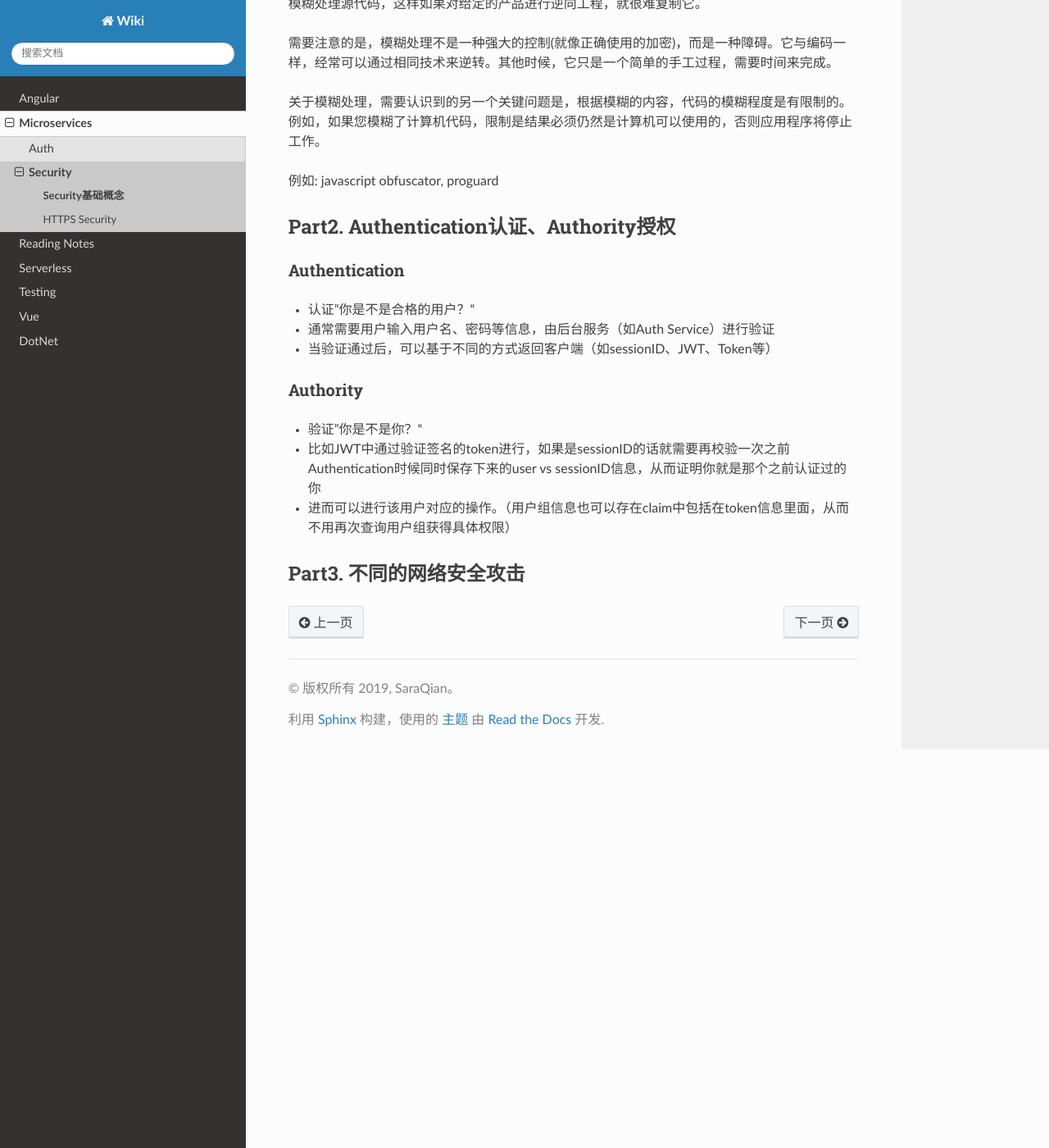
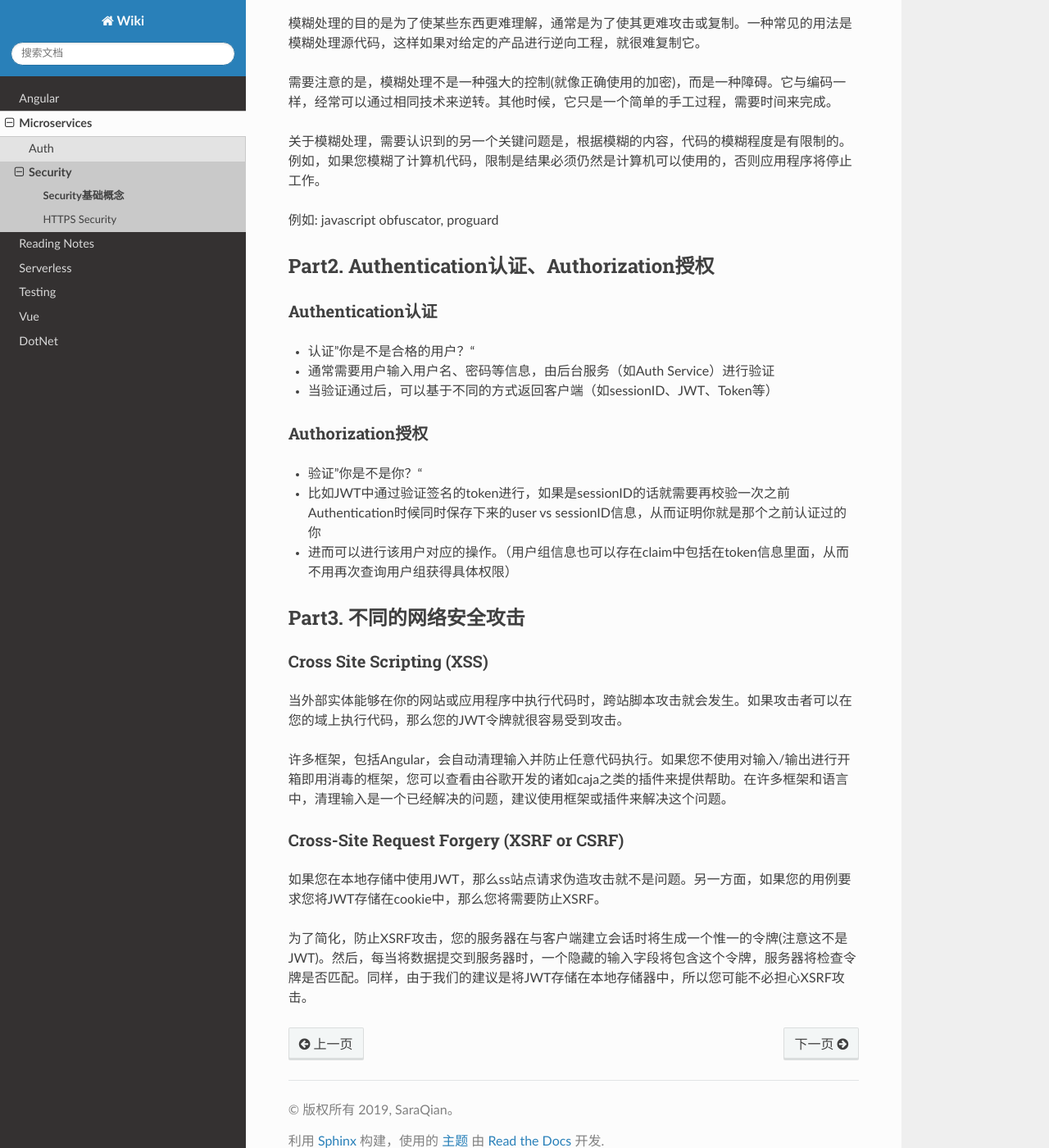
Before and after one commit to abigail830/Sphinx_wiki, a Sphinx documentation site: the page built from source/Microservices/Security/basic_concept.rst, in a window 1280 px wide and 1400 px high, scrolled down 1598 px. Shown: the whole window at 82% size. Built offline with Sphinx 7.4.7 and the Read the Docs theme 2.0.0, drawn with Linux system fonts in a browser that asks for light colours; some of the changed text lies outside the part shown.

Commit message:
Update basic_concept.rst

```diff
--- a/source/Microservices/Security/basic_concept.rst
+++ b/source/Microservices/Security/basic_concept.rst
@@ -4,8 +4,11 @@ Security基础概念
 提到安全的时候，首先需要搞清楚几个概念：
 
 * `Part1. 编码、加密、哈希、模糊`_
-* `Part2. Authentication认证、Authority授权`_
-* `Part3. 不同的网络安全攻击
+* `Part2. Authentication认证、Authorization授权`_
+* `Part3. 不同的网络安全攻击`_
+
+  * `Cross Site Scripting (XSS)`_
+  * `Cross-Site Request Forgery (XSRF or CSRF)`_
 
 
 Part1. 编码、加密、哈希、模糊
@@ -63,19 +66,19 @@ Obfuscation 模糊处理
 例如: javascript obfuscator, proguard
 
 
-Part2. Authentication认证、Authority授权
+Part2. Authentication认证、Authorization授权
 ------------------------------------------------
 
-Authentication
-^^^^^^^^^^^^^^^^^^^^
+Authentication认证
+^^^^^^^^^^^^^^^^^^^^^^^^
 
 * 认证"你是不是合格的用户？“
 * 通常需要用户输入用户名、密码等信息，由后台服务（如Auth Service）进行验证
 * 当验证通过后，可以基于不同的方式返回客户端（如sessionID、JWT、Token等）
 
 
-Authority
-^^^^^^^^^^^^^^^
+Authorization授权
+^^^^^^^^^^^^^^^^^^^^^^
 
 * 验证”你是不是你？“
 * 比如JWT中通过验证签名的token进行，如果是sessionID的话就需要再校验一次之前Authentication时候同时保存下来的user vs sessionID信息，从而证明你就是那个之前认证过的你
@@ -84,3 +87,20 @@ Authority
 
 Part3. 不同的网络安全攻击
 ------------------------------
+
+Cross Site Scripting (XSS)
+^^^^^^^^^^^^^^^^^^^^^^^^^^^^^^^^^^
+当外部实体能够在你的网站或应用程序中执行代码时，跨站脚本攻击就会发生。如果攻击者可以在您的域上执行代码，那么您的JWT令牌就很容易受到攻击。
+
+许多框架，包括Angular，会自动清理输入并防止任意代码执行。如果您不使用对输入/输出进行开箱即用消毒的框架，您可以查看由谷歌开发的诸如caja之类的插件来提供帮助。在许多框架和语言中，清理输入是一个已经解决的问题，建议使用框架或插件来解决这个问题。
+
+
+Cross-Site Request Forgery (XSRF or CSRF)
+^^^^^^^^^^^^^^^^^^^^^^^^^^^^^^^^^^^^^^^^^^^^^^^^^^
+如果您在本地存储中使用JWT，那么ss站点请求伪造攻击就不是问题。另一方面，如果您的用例要求您将JWT存储在cookie中，那么您将需要防止XSRF。
+
+为了简化，防止XSRF攻击，您的服务器在与客户端建立会话时将生成一个惟一的令牌(注意这不是JWT)。然后，每当将数据提交到服务器时，一个隐藏的输入字段将包含这个令牌，服务器将检查令牌是否匹配。同样，由于我们的建议是将JWT存储在本地存储器中，所以您可能不必担心XSRF攻击。
+
+
+
+.. index:: Security, Authentication, Authorization
```
